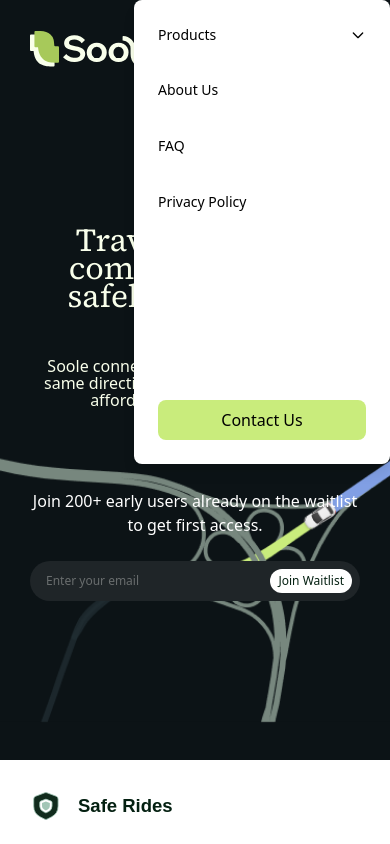
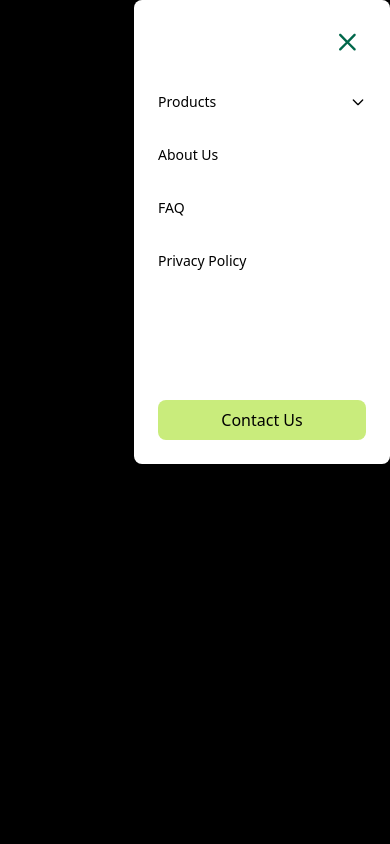
Before and after one commit to soole-ng/soole-webpage, a Next.js app: page / in a window 390 px wide. Both pictures are taken after a click on the button 348 px from the left and 50 px from the top of the page. Shown: the top 844 px of the page. Built offline with nearby package versions, Linux system fonts and the light colour scheme; a web font is replaced by a local one.

Commit message:
feat: Integrate Framer Motion animations in Navbar component for enhanced mobile menu experience

```diff
--- a/components/shared/navbar.tsx
+++ b/components/shared/navbar.tsx
@@ -4,6 +4,7 @@ import { gsap } from "gsap";
 import { Icons } from "./icons";
 import Link from "next/link";
 import { useRouter, usePathname } from "next/navigation";
+import { motion, AnimatePresence } from "framer-motion";
 
 const links = [
   {
@@ -37,6 +38,67 @@ const Navbar = ({ whiteBg = false }: NavbarProps) => {
       return children.some(child => pathname === child.href);
     }
     return false;
+  };
+
+  // Mobile menu animation variants
+  const mobileMenuVariants = {
+    hidden: {
+      opacity: 0,
+      x: "100%",
+      transition: {
+        duration: 0.3
+      }
+    },
+    visible: {
+      opacity: 1,
+      x: 0,
+      transition: {
+        duration: 0.3,
+        staggerChildren: 0.1,
+        delayChildren: 0.1
+      }
+    },
+    exit: {
+      opacity: 0,
+      x: "100%",
+      transition: {
+        duration: 0.2
+      }
+    }
+  };
+
+  const menuItemVariants = {
+    hidden: {
+      opacity: 0,
+      x: 20,
+      transition: {
+        duration: 0.2
+      }
+    },
+    visible: {
+      opacity: 1,
+      x: 0,
+      transition: {
+        duration: 0.3
+      }
+    }
+  };
+
+  const buttonVariants = {
+    hidden: {
+      opacity: 0,
+      y: 20,
+      transition: {
+        duration: 0.2
+      }
+    },
+    visible: {
+      opacity: 1,
+      y: 0,
+      transition: {
+        duration: 0.3
+      }
+    }
   };
   const mobileRef = useRef<HTMLDivElement>(null);
   const navRef = useRef<HTMLElement>(null);
@@ -141,38 +203,63 @@ const Navbar = ({ whiteBg = false }: NavbarProps) => {
         className="md:hidden inline-block"
         onClick={() => setIsMobileOpen(!isMobileOpen)}
       >
-        {/* {isMobileOpen ? <Icons.close /> :  */}
-        {whiteBg ? <Icons.menu /> : <Icons.darkmenu />}
-
-        {/* } */}
+        {isMobileOpen ? <Icons.close /> : (whiteBg ? <Icons.menu /> : <Icons.darkmenu />)}
       </button>
 
       {/* Mobile Menu */}
+      <AnimatePresence>
         {isMobileOpen && (
-        <div
+          <>
+            {/* Backdrop */}
+            <motion.div
+              className="fixed inset-0 bg-black bg-opacity-50 z-40"
+              initial={{ opacity: 0 }}
+              animate={{ opacity: 1 }}
+              exit={{ opacity: 0 }}
+              onClick={() => setIsMobileOpen(false)}
+            />
+
+            <motion.div
               ref={mobileRef}
               className="absolute top-0 right-0 w-64 h-[464px] rounded-[8px] bg-white shadow-lg p-6 space-y-2 flex flex-col gap-6 z-50"
+              variants={mobileMenuVariants}
+              initial="hidden"
+              animate="visible"
+              exit="exit"
             >
-          {links.map((link) => {
+              {/* Close button */}
+              <motion.button
+                onClick={() => setIsMobileOpen(false)}
+                className="self-end p-2 hover:bg-gray-100 rounded-full transition-colors"
+                whileHover={{ scale: 1.1 }}
+                whileTap={{ scale: 0.9 }}
+              >
+                <Icons.close />
+              </motion.button>
+            {links.map((link, index) => {
               const isActive = isLinkActive(link.href, link.children);
               return (
-              <div key={link.id}>
+                <motion.div
+                  key={link.id}
+                  variants={menuItemVariants}
+                >
                   {link.dropdown ? (
                     <div>
-                    <button
+                      <motion.button
                         onClick={toggleDropdown}
                         className={`flex items-center text-black text-[14px] justify-between w-full text-left ${
                           isActive ? "font-bold" : "font-medium"
                         }`}
+                        whileTap={{ scale: 0.95 }}
                       >
                         {link.name}
-                      <svg
-                        className={`w-4 h-4 transition-transform ${
-                          isDropdownOpen ? "rotate-180" : ""
-                        }`}
+                        <motion.svg
+                          className={`w-4 h-4 transition-transform`}
                           fill="none"
                           stroke="currentColor"
                           viewBox="0 0 24 24"
+                          animate={{ rotate: isDropdownOpen ? 180 : 0 }}
+                          transition={{ duration: 0.2 }}
                         >
                           <path
                             strokeLinecap="round"
@@ -180,52 +267,76 @@ const Navbar = ({ whiteBg = false }: NavbarProps) => {
                             strokeWidth={2}
                             d="M19 9l-7 7-7-7"
                           />
-                      </svg>
-                    </button>
+                        </motion.svg>
+                      </motion.button>
+                      <AnimatePresence>
                         {isDropdownOpen && (
-                      <div className="mt-4 flex flex-col gap-2">
-                        {link.children?.map((child) => {
+                          <motion.div
+                            className="mt-4 flex flex-col gap-2"
+                            initial={{ opacity: 0, height: 0 }}
+                            animate={{ opacity: 1, height: "auto" }}
+                            exit={{ opacity: 0, height: 0 }}
+                            transition={{ duration: 0.2 }}
+                          >
+                            {link.children?.map((child, childIndex) => {
                               const isChildActive = pathname === child.href;
                               return (
+                                <motion.div
+                                  key={child.id}
+                                  initial={{ opacity: 0, x: -10 }}
+                                  animate={{ opacity: 1, x: 0 }}
+                                  transition={{ delay: childIndex * 0.1 }}
+                                >
                                   <Link
-                              key={child.id}
                                     href={child.href}
-                              className={`text-black text-[14px] hover:text-black ${
+                                    className={`text-black text-[14px] hover:text-black block ${
                                       isChildActive ? "font-bold" : "font-normal"
                                     }`}
                                     onClick={() => setIsMobileOpen(false)}
                                   >
                                     {child.name}
                                   </Link>
+                                </motion.div>
                               );
                             })}
-                      </div>
+                          </motion.div>
                         )}
+                      </AnimatePresence>
                     </div>
                   ) : (
+                    <motion.div whileTap={{ scale: 0.95 }}>
                       <Link
                         href={link.href}
-                    className={`text-black text-[14px] hover:text-black ${
+                        className={`text-black text-[14px] hover:text-black block ${
                           isActive ? "font-bold" : "font-normal"
                         }`}
                         onClick={() => setIsMobileOpen(false)}
                       >
                         {link.name}
                       </Link>
+                    </motion.div>
                   )}
-              </div>
+                </motion.div>
               );
             })}
 
               {/* Contact Us button */}
-          <button
-            onClick={() => router.push("/contact-us")}
+              <motion.button
+                onClick={() => {
+                  router.push("/contact-us");
+                  setIsMobileOpen(false);
+                }}
                 className="bg-[#C9EC7C] px-3 py-2 mt-auto rounded-md font-medium text-black"
+                variants={buttonVariants}
+                whileHover={{ scale: 1.05 }}
+                whileTap={{ scale: 0.95 }}
               >
                 Contact Us
-          </button>
-        </div>
+              </motion.button>
+            </motion.div>
+          </>
         )}
+      </AnimatePresence>
     </nav>
   );
 };
```
Lines whose indentation alone changed are shown as unchanged.
